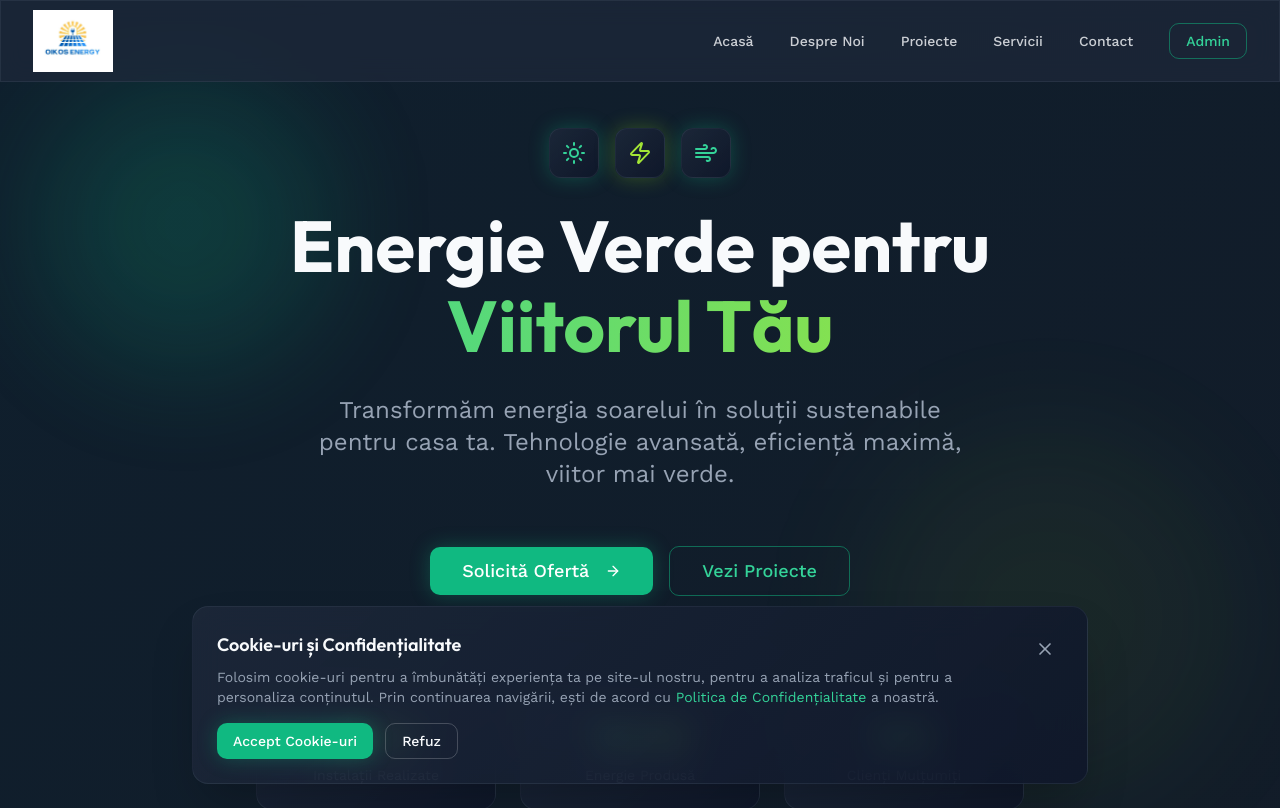
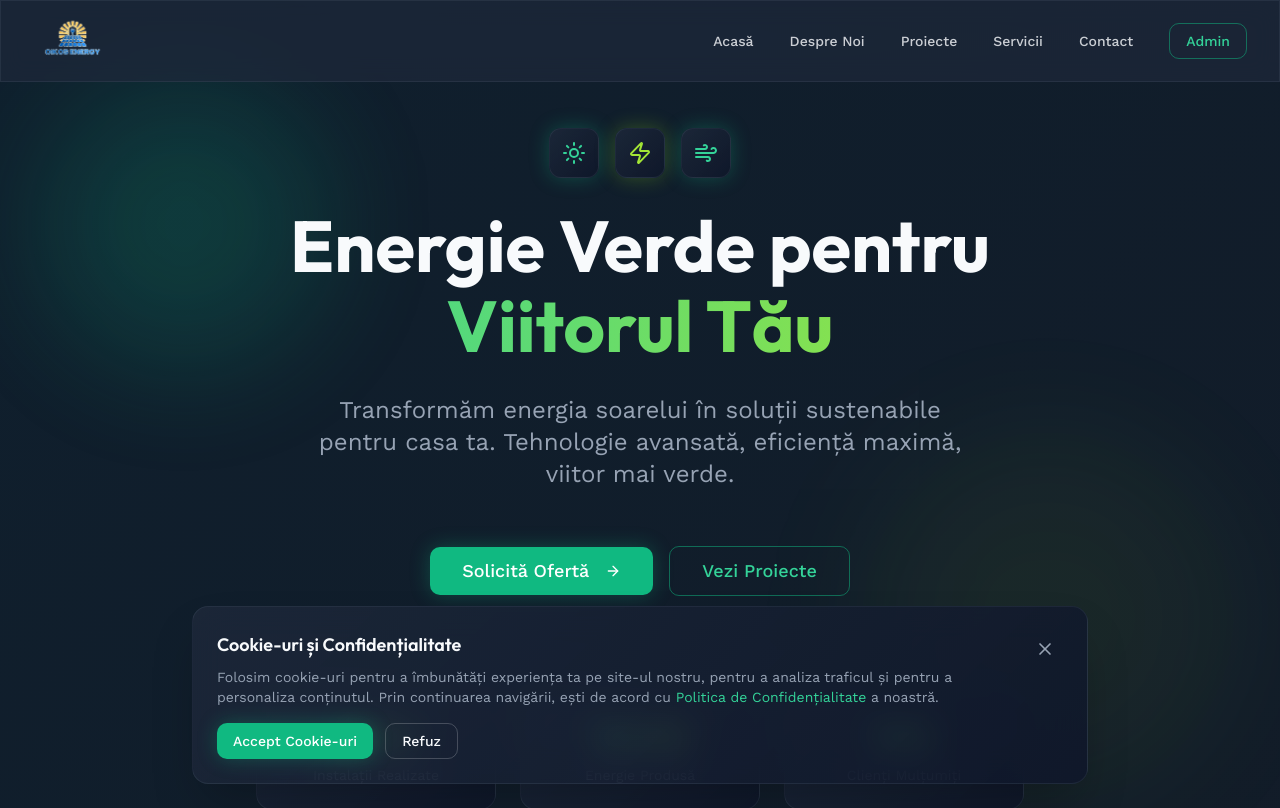
Before and after one commit to oltucosmin/sg-ab0fbc80-64fe-47bd-b4c8-f2b4fb0ccbc9-1773688714, a Next.js app: page / in a window 1280 px wide. Shown: the top 808 px of the page. Built offline with nearby package versions, Linux system fonts and the light colour scheme.

Commit message:
feat(logo): Use transparent PNG for Oikos logo

```diff
--- a/src/components/OikosLogo.tsx
+++ b/src/components/OikosLogo.tsx
@@ -20,7 +20,7 @@ export function OikosLogo({ className, size = "md", variant = "default" }: Oikos
   return (
     <div className={cn("relative flex items-center", className)}>
       <Image
-        src="/oikos-logo.jpg"
+        src="/oikos-logo.png"
         alt="Oikos Energy - Panouri Fotovoltaice & Pompe Caldura"
         width={dimensions.width}
         height={dimensions.height}
```
